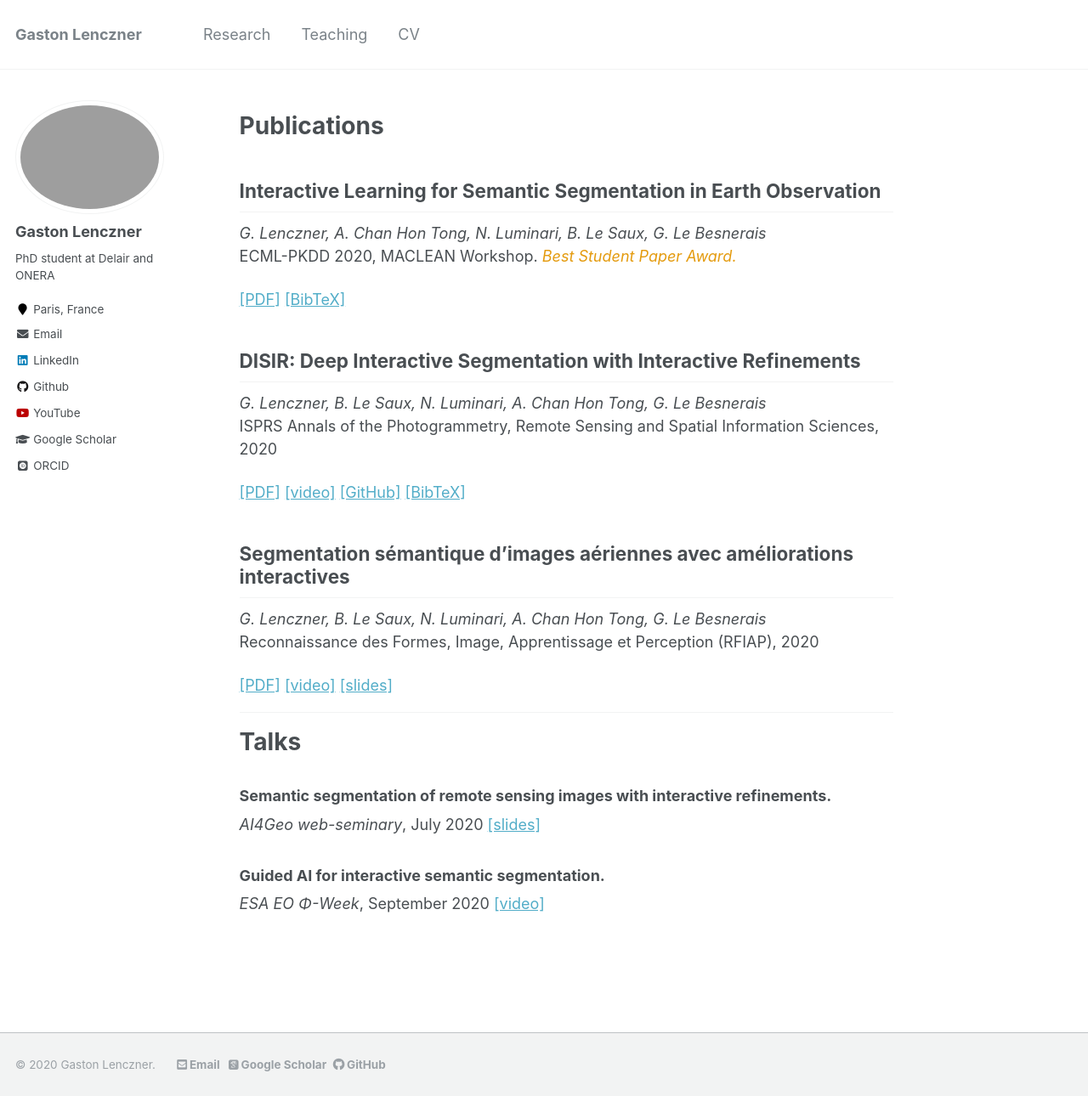
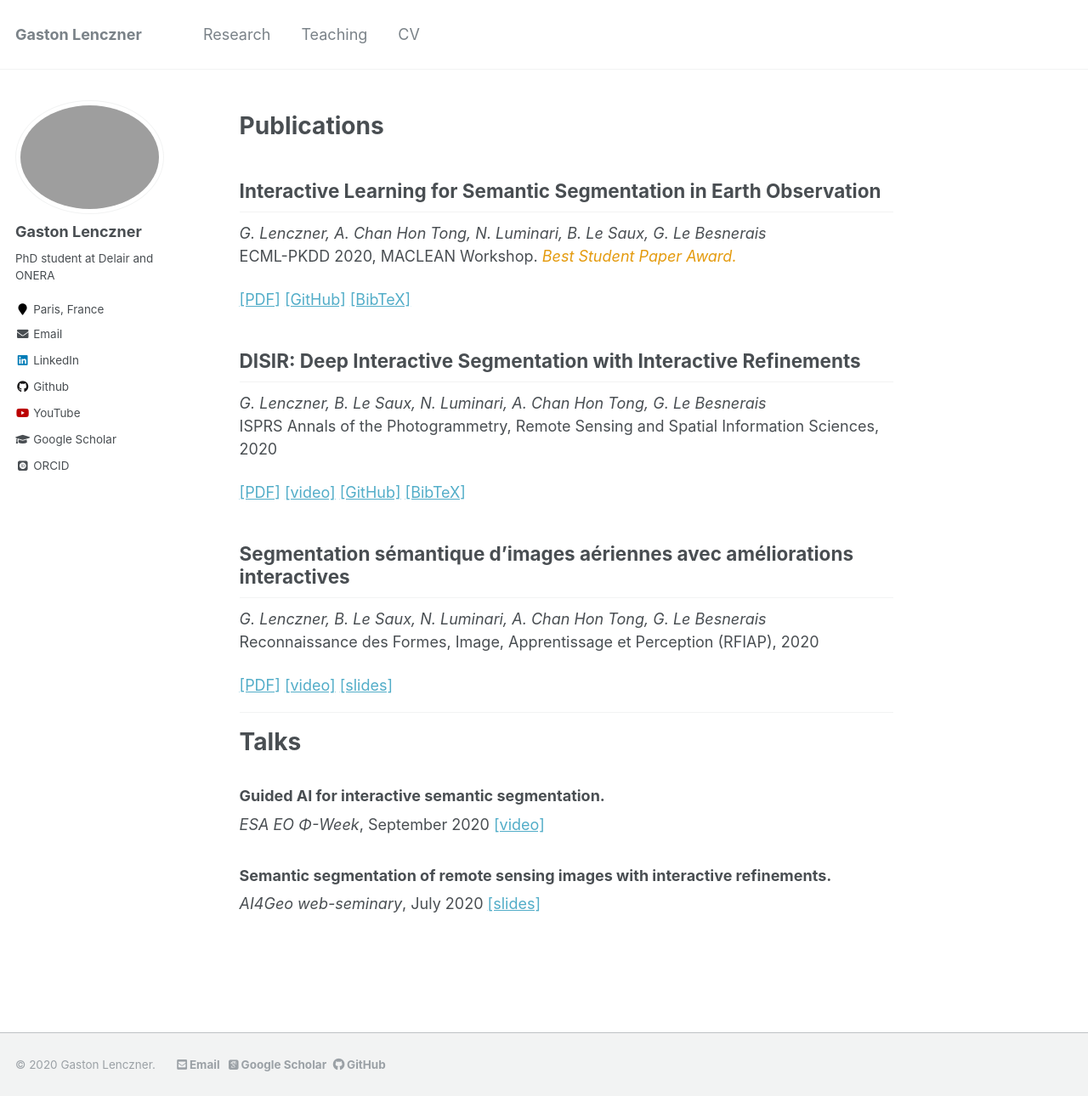
Before and after one commit to gaslen/gaslen.github.io, a Jekyll site: the page built from _pages/research.md, in a window 1280 px wide and 1290 px high. Shown: the whole window at 85% size. Built offline with Jekyll 4.4.1, drawn with Linux system fonts in a browser that asks for light colours; some web fonts are replaced.

Commit message:
github for DISCA

```diff
--- a/_pages/research.md
+++ b/_pages/research.md
@@ -35,6 +35,7 @@ ECML-PKDD 2020, MACLEAN Workshop.
 <span style="color:#e49b0f">*Best Student Paper Award.*</span>
 <normal>
     <a href="https://drive.google.com/file/d/11DzAwKGPvGvC7kOtN3FiqVZVAAFGU4-X/view" style="color:page.header.overlay_color">[PDF]</a>
+    <a href="https://github.com/delair-ai/DISCA" style="color:page.header.overlay_color">[GitHub]</a>
     <a style="color:page.header.overlay_color; cursor: pointer; cursor: hand;" onclick="toggleVisibility('bibtex_disca');">[BibTeX]</a>
 </normal>
 <div id="bibtex_disca" style="display:none;">
@@ -92,8 +93,8 @@ Reconnaissance des Formes, Image, Apprentissage et Perception (RFIAP), 2020
 
 # Talks
 
+### Guided AI for interactive semantic segmentation.
+*ESA EO Φ-Week*, September 2020 <a href="https://www.youtube.com/watch?v=txN8L2mHYrM" style="color:page.header.overlay_color">[video]</a>
+
 ### Semantic segmentation of remote sensing images with interactive refinements.
  *AI4Geo web-seminary*, July 2020 <a href="https://drive.google.com/file/d/1ZIX_f4JynthwssQsQUnmcsHD5fXdMSbK/view?usp=sharing" style="color:page.header.overlay_color">[slides]</a>
-
-### Guided AI for interactive semantic segmentation.
-*ESA EO Φ-Week*, September 2020 <a href="https://www.youtube.com/watch?v=txN8L2mHYrM" style="color:page.header.overlay_color">[video]</a>
```
